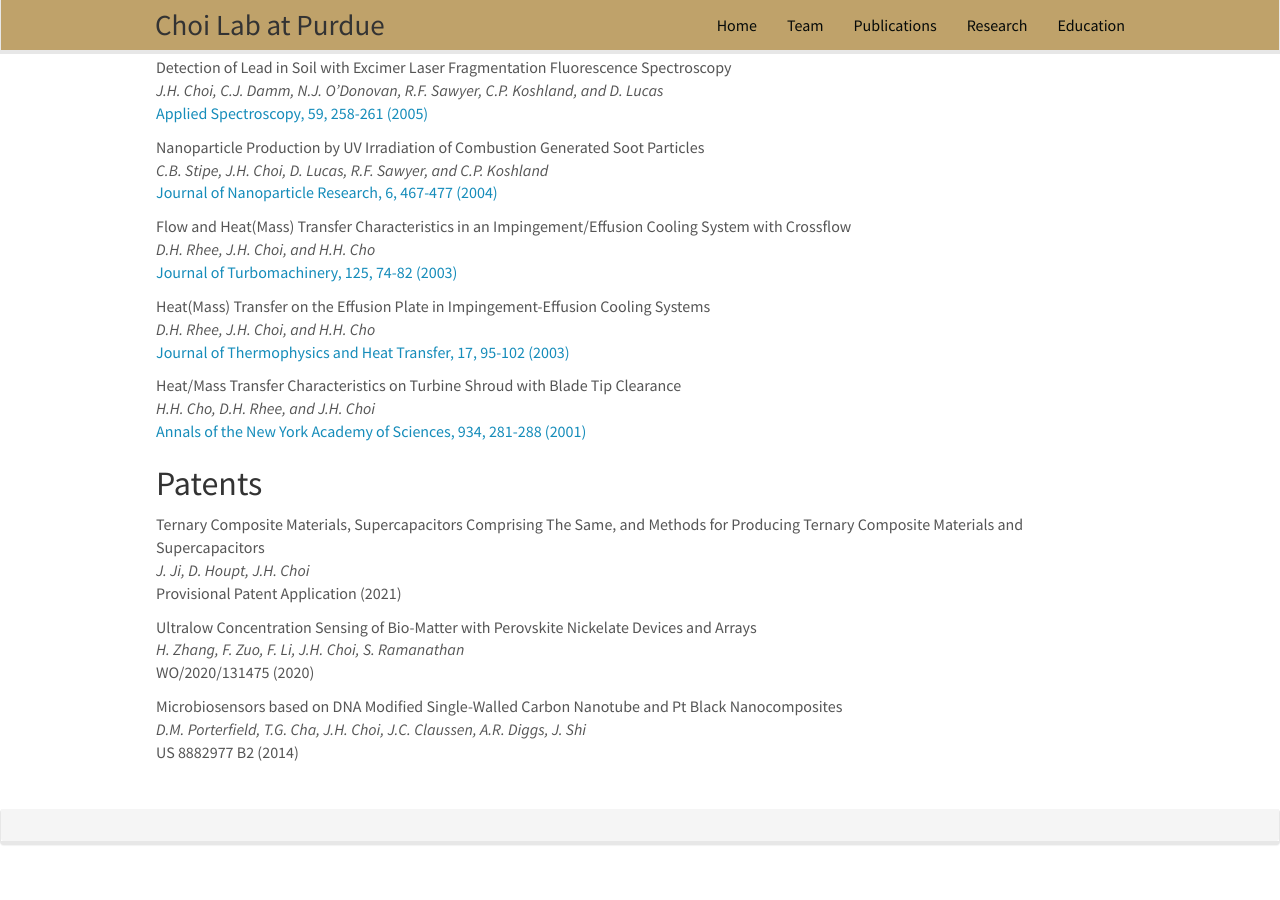
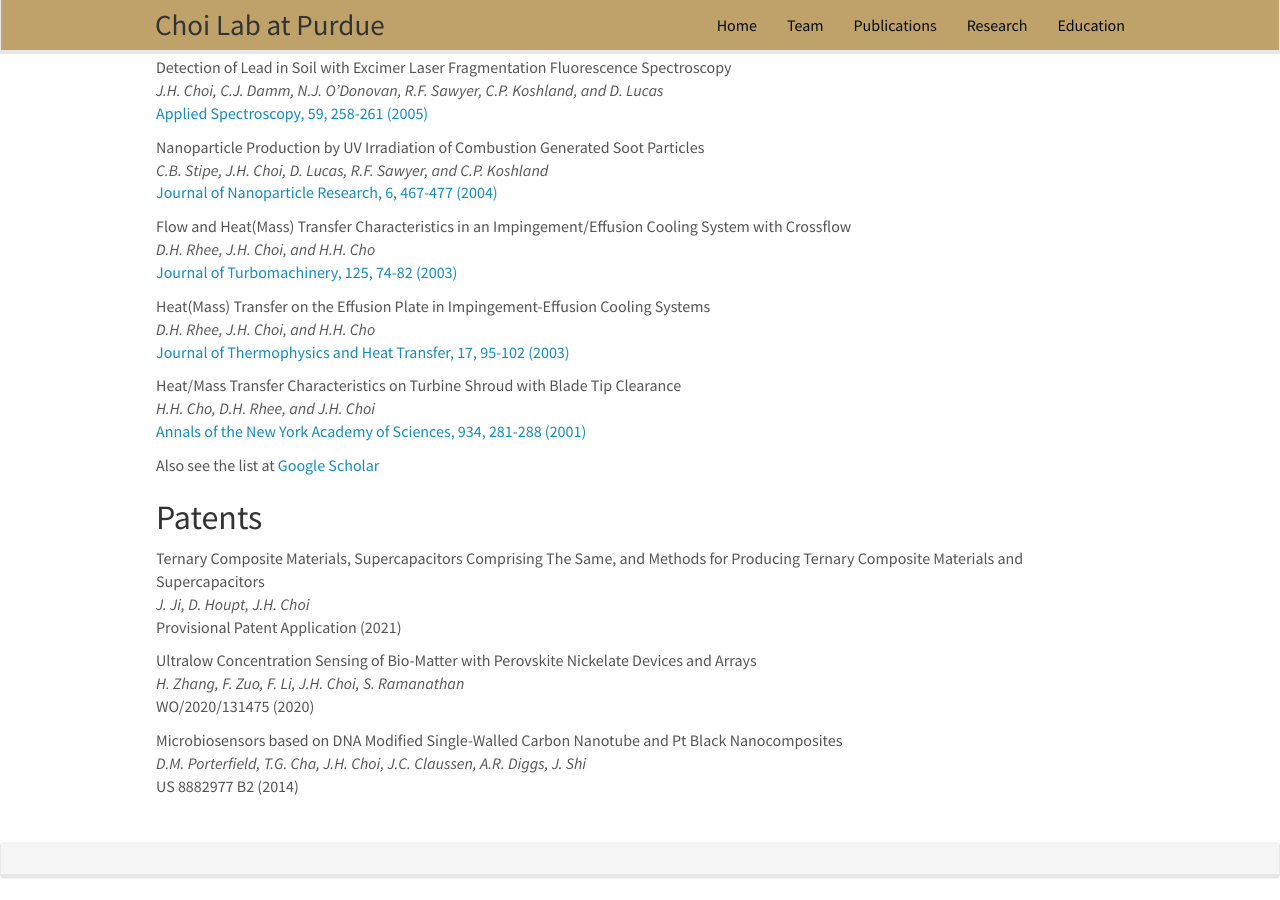
Before and after one commit to choidnalab/choidnalab.github.io, a Jekyll site: the page built from _pages/publications.md, in a window 1280 px wide and 900 px high, scrolled down 5478 px. Built offline with Jekyll 4.4.1, drawn with Linux system fonts in a browser that asks for light colours; nearby versions of some CDN libraries; before the commit the page ends 6345 px from its top, so only the background shows below that.

Commit message:
Update publications.md

```diff
--- a/_pages/publications.md
+++ b/_pages/publications.md
@@ -15,7 +15,7 @@ permalink: /publications/
   <em>{{ publi.authors }} </em><br /><a href="{{ publi.link.url }}">{{ publi.link.display }}</a>
 
 {% endfor %}
-
+Also see the list at [Google Scholar](https://scholar.google.com/citations?user=aSHRXOkAAAAJ&hl=en)
 
 ## Patents
 Ternary Composite Materials, Supercapacitors Comprising The Same, and Methods for Producing Ternary Composite Materials and Supercapacitors<br /><em>J. Ji, D. Houpt, J.H. Choi</em><br />Provisional Patent Application (2021)
```
